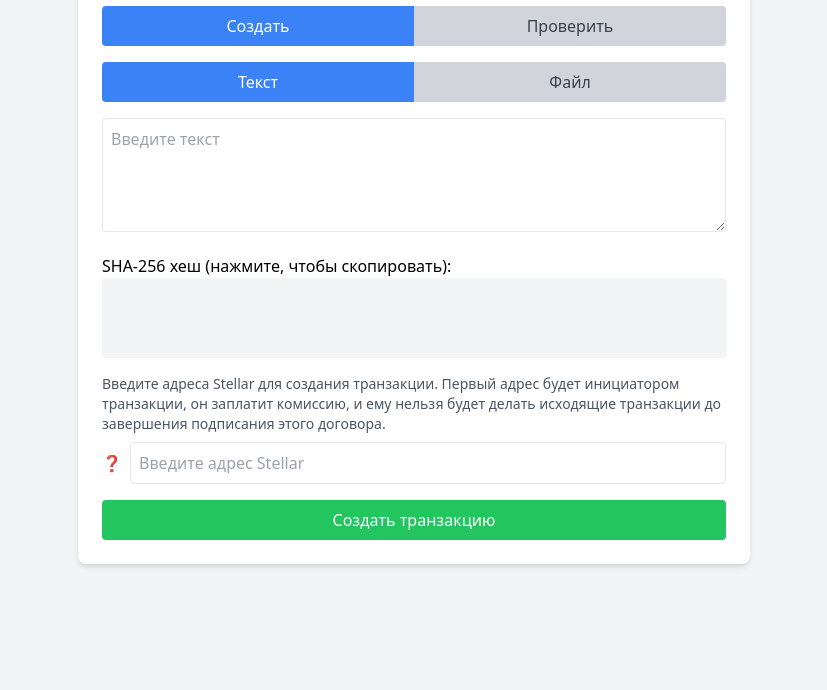
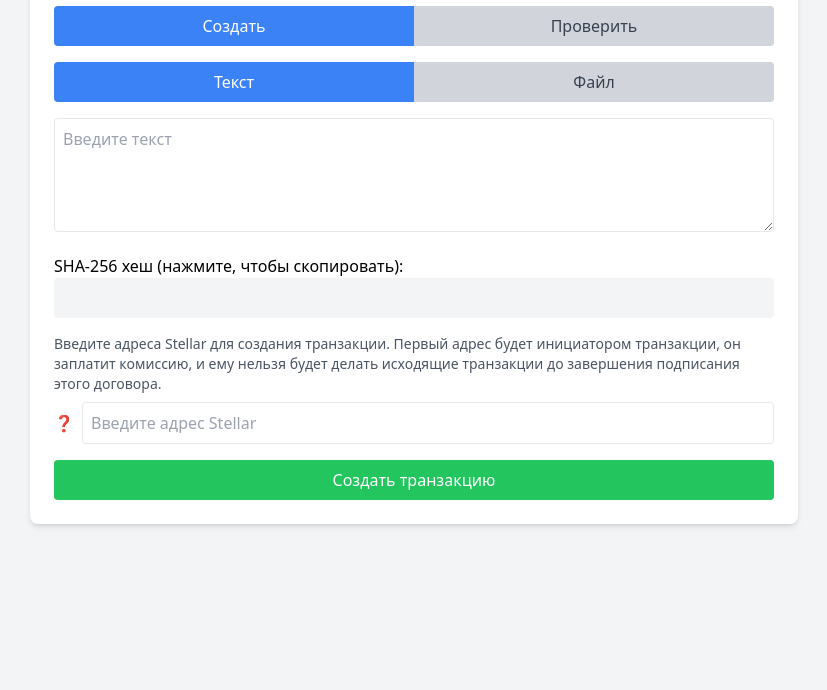
Before and after one commit to AduchiMergen/mtl-notar, a plain HTML site: page index.html in a window 1280 px wide. Shown: the part 110-800 px from the top of the page, without its empty margins (226-1053 px from the left). Drawn offline with nearby package versions, Linux system fonts and the light colour scheme.

Commit message:
Update index.html

```diff
--- a/index.html
+++ b/index.html
@@ -9,17 +9,20 @@
     <script src="https://cdnjs.cloudflare.com/ajax/libs/stellar-sdk/10.3.0/stellar-sdk.min.js"></script>
 </head>
 <body class="bg-gray-100 p-8">
-    <div class="max-w-2xl mx-auto bg-white p-6 rounded-lg shadow-md">
+<div class="max-w-3xl mx-auto bg-white p-6 rounded-lg shadow-md">
     <h1 class="text-3xl font-bold mb-6 text-center">MTL Нотариат</h1>
 
     <div class="mb-4 flex justify-between">
-            <button class="action-btn flex-1 bg-blue-500 text-white px-4 py-2 rounded-l" data-action="create">Создать</button>
-            <button class="action-btn flex-1 bg-gray-300 text-gray-700 px-4 py-2 rounded-r" data-action="verify">Проверить</button>
+        <button class="action-btn flex-1 bg-blue-500 text-white px-4 py-2 rounded-l" data-action="create">Создать
+        </button>
+        <button class="action-btn flex-1 bg-gray-300 text-gray-700 px-4 py-2 rounded-r" data-action="verify">Проверить
+        </button>
     </div>
 
     <div class="mb-4 flex justify-between">
         <button class="input-type-btn flex-1 bg-blue-500 text-white px-4 py-2 rounded-l" data-type="text">Текст</button>
-            <button class="input-type-btn flex-1 bg-gray-300 text-gray-700 px-4 py-2 rounded-r" data-type="file">Файл</button>
+        <button class="input-type-btn flex-1 bg-gray-300 text-gray-700 px-4 py-2 rounded-r" data-type="file">Файл
+        </button>
     </div>
 
     <div id="textInput" class="mb-4">
@@ -36,31 +39,36 @@
 
     <div id="hashOutput" class="mb-4">
         <p>SHA-256 хеш (нажмите, чтобы скопировать):</p>
-            <p id="hashResult" class="font-mono bg-gray-100 p-2 rounded break-all cursor-pointer hover:bg-gray-200 h-20 overflow-auto"></p>
+        <p id="hashResult"
+           class="font-mono bg-gray-100 p-2 rounded break-all cursor-pointer hover:bg-gray-200 h-10 overflow-auto"></p>
     </div>
 
     <div id="stellarAddresses" class="mb-4 hidden">
         <p class="mb-2 text-sm text-gray-600">
             Введите адреса Stellar для создания транзакции. Первый адрес будет инициатором транзакции,
-                он заплатит комиссию, и ему нельзя будет делать исходящие транзакции до завершения подписания этого договора.
+            он заплатит комиссию, и ему нельзя будет делать исходящие транзакции до завершения подписания этого
+            договора.
         </p>
         <div class="stellar-address mb-2 flex items-center">
             <span class="mr-2">❓</span>
-                <input type="text" class="flex-grow p-2 border rounded" placeholder="Введите адрес Stellar" oninput="checkAndAddAddress(this)">
+            <input type="text" class="flex-grow p-2 border rounded" placeholder="Введите адрес Stellar"
+                   oninput="checkAndAddAddress(this)">
         </div>
     </div>
 
-        <button id="actionBtn" class="w-full bg-green-500 text-white px-4 py-2 rounded hover:bg-green-600">Выполнить</button>
+    <button id="actionBtn" class="w-full bg-green-500 text-white px-4 py-2 rounded hover:bg-green-600">Выполнить
+    </button>
 
     <div id="xdrOutput" class="mt-4 hidden">
         <p>XDR транзакции (нажмите, чтобы скопировать):</p>
-            <p id="xdrResult" class="font-mono bg-gray-100 p-2 rounded break-all cursor-pointer hover:bg-gray-200 h-20 overflow-auto"></p>
-
+        <p id="xdrResult"
+           class="font-mono bg-gray-100 p-2 rounded break-all cursor-pointer hover:bg-gray-200 h-20 overflow-auto"></p>
         <div class="mt-4 bg-yellow-100 p-4 rounded-lg">
             <h3 class="font-bold mb-2">Инструкция по использованию XDR:</h3>
             <ol class="list-decimal list-inside">
                 <li>Скопируйте XDR в буфер обмена, кликнув по нему выше</li>
-                    <li>Перейдите на сайт <a href="https://eurmtl.me/sign_tools" target="_blank" class="text-blue-600 hover:underline">https://eurmtl.me/sign_tools</a></li>
+                <li>Перейдите на сайт <a href="https://eurmtl.me/sign_tools" target="_blank"
+                                         class="text-blue-600 hover:underline">https://eurmtl.me/sign_tools</a></li>
                 <li>В поле "description" введите текст, понятный всем подписантам (например, о чем договор)</li>
                 <li>Вставьте XDR в поле "Transaction body"</li>
                 <li>Нажмите кнопку "Create"</li>
@@ -88,18 +96,12 @@
   let currentAction = 'create';
   let currentInputType = 'text';
 
-        function hideXDR() {
-            xdrOutput.classList.add('hidden');
-            xdrResult.textContent = '';
-        }
-
   function updateView() {
     textInput.style.display = currentInputType === 'text' ? 'block' : 'none';
     fileInput.style.display = currentInputType === 'file' ? 'block' : 'none';
     hashInput.style.display = currentAction === 'verify' ? 'block' : 'none';
     stellarAddresses.style.display = currentAction === 'create' ? 'block' : 'none';
     actionBtn.textContent = currentAction === 'create' ? 'Создать транзакцию' : 'Проверить';
-            hideXDR();
   }
 
   function setActiveButton(buttons, activeButton) {
@@ -111,14 +113,14 @@
     activeButton.classList.add('bg-blue-500', 'text-white');
   }
 
-        actionBtns.forEach(btn => btn.addEventListener('click', function() {
+  actionBtns.forEach(btn => btn.addEventListener('click', function () {
     currentAction = this.dataset.action;
     setActiveButton(actionBtns, this);
     updateView();
     calculateHash();
   }));
 
-        inputTypeBtns.forEach(btn => btn.addEventListener('click', function() {
+  inputTypeBtns.forEach(btn => btn.addEventListener('click', function () {
     currentInputType = this.dataset.type;
     setActiveButton(inputTypeBtns, this);
     updateView();
@@ -137,7 +139,6 @@
       newAddress.innerHTML = '<span class="mr-2">❓</span><input type="text" class="flex-grow p-2 border rounded" placeholder="Введите адрес Stellar" oninput="checkAndAddAddress(this)">';
       stellarAddresses.appendChild(newAddress);
     }
-            hideXDR();
   }
 
   async function calculateHash() {
@@ -163,7 +164,6 @@
     } else {
       hashResult.textContent = '';
     }
-            hideXDR();
   }
 
   function verifyHash(calculatedHash) {
@@ -191,7 +191,7 @@
     }
 
     const sourceAccount = await server.loadAccount(addresses[0]);
-            const fee = 10000; // Устанавливаем фиксированную комиссию в 10000 строков
+    const fee = await server.fetchBaseFee();
     const contractHash = hashResult.textContent.split(' ')[0];
 
     const transaction = new StellarSdk.TransactionBuilder(sourceAccount, {
@@ -199,13 +199,13 @@
       networkPassphrase: StellarSdk.Networks.PUBLIC
     })
         .addMemo(StellarSdk.Memo.hash(contractHash))
-            .setTimeout(180);
+        .setTimeout(StellarSdk.TimeoutInfinite)
+    ;
 
     for (let i = 0; i < addresses.length; i++) {
       const from = addresses[i];
       const to = addresses[(i + 1) % addresses.length];
       transaction.addOperation(StellarSdk.Operation.payment({
-                    source: from, // Добавляем source для каждой операции
         destination: to,
         asset: StellarSdk.Asset.native(),
         amount: '0.1785001'
@@ -218,18 +218,9 @@
     xdrOutput.classList.remove('hidden');
   }
 
-        inputText.addEventListener('input', () => {
-            calculateHash();
-            hideXDR();
-        });
-        inputFile.addEventListener('change', () => {
-            calculateHash();
-            hideXDR();
-        });
-        document.getElementById('inputHash').addEventListener('input', () => {
-            calculateHash();
-            hideXDR();
-        });
+  inputText.addEventListener('input', calculateHash);
+  inputFile.addEventListener('change', calculateHash);
+  document.getElementById('inputHash').addEventListener('input', calculateHash);
 
   actionBtn.addEventListener('click', () => {
     if (currentAction === 'create') {
```
Lines whose indentation alone changed are shown as unchanged.
